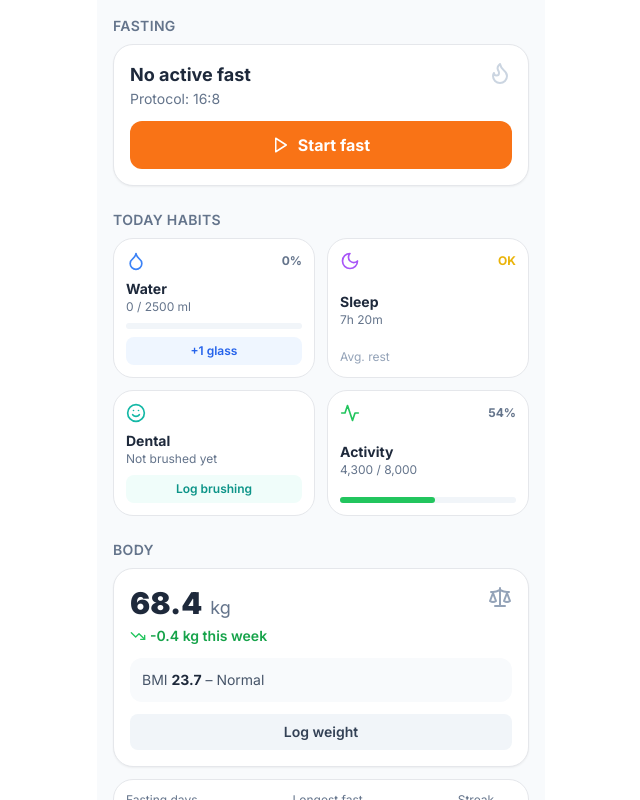
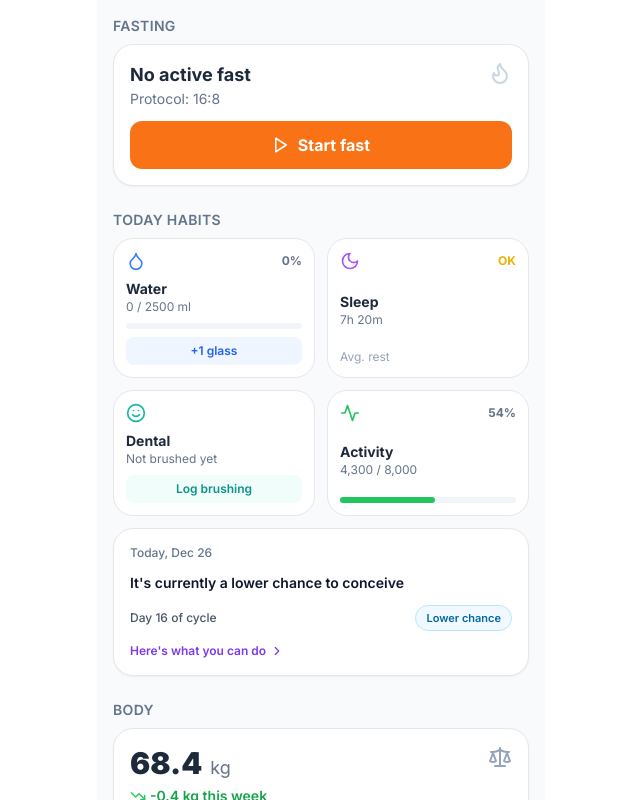
Before and after one commit to siavashakbarzadeh/fastingpro, a Next.js app: page /dashboard in a window 1280 px wide. Shown: the top 800 px of the page, without its empty margins (319-959 px from the left). Built offline with nearby package versions, Linux system fonts and the light colour scheme.

Commit message:
Update page.tsx

```diff
--- a/app/dashboard/page.tsx
+++ b/app/dashboard/page.tsx
@@ -25,6 +25,16 @@ import {
 } from 'lucide-react';
 import { useBrushingTracker } from '@/lib/hooks/useBrushingTracker';
 
+// Cycle types
+type FertilityLevel = "low" | "medium" | "high";
+
+interface CycleTodaySummary {
+    dateLabel: string;
+    cycleDay: number;
+    fertilityLevel: FertilityLevel;
+    message: string;
+}
+
 export default function DashboardPage() {
     const router = useRouter();
     const { summary: brushingSummary, logTodayBrushed } = useBrushingTracker();
@@ -50,6 +60,14 @@ export default function DashboardPage() {
     const [fastingDays] = useState(12);
     const [longestFastHours] = useState(18);
     const [currentStreak] = useState(3);
+
+    // Cycle state (mock data)
+    const cycleToday: CycleTodaySummary = {
+        dateLabel: "Today, Dec 26",
+        cycleDay: 16,
+        fertilityLevel: "low",
+        message: "It's currently a lower chance to conceive",
+    };
 
     // Computed values
     const bmi = weightKg && heightCm ? weightKg / Math.pow(heightCm / 100, 2) : 0;
@@ -260,6 +278,11 @@ export default function DashboardPage() {
                     </div>
 
                 </div>
+
+                {/* Cycle summary card */}
+                <div className="mt-3">
+                    <CycleTodayCard summary={cycleToday} />
+                </div>
             </section>
 
             {/* Section 3: Body */}
@@ -346,3 +369,46 @@ export default function DashboardPage() {
         </div>
     );
 }
+
+// Cycle Today Card Component
+function CycleTodayCard({ summary }: { summary: CycleTodaySummary }) {
+    const router = useRouter();
+
+    const levelColors: Record<FertilityLevel, string> = {
+        low: "bg-sky-50 text-sky-700 border-sky-200",
+        medium: "bg-amber-50 text-amber-700 border-amber-200",
+        high: "bg-emerald-50 text-emerald-700 border-emerald-200",
+    };
+
+    const levelLabels: Record<FertilityLevel, string> = {
+        low: "Lower chance",
+        medium: "Good timing",
+        high: "High chance",
+    };
+
+    return (
+        <div className="rounded-2xl border bg-white shadow-sm p-4 space-y-3">
+            <p className="text-xs text-slate-500 font-medium">{summary.dateLabel}</p>
+
+            <p className="text-sm font-semibold text-slate-900">
+                {summary.message}
+            </p>
+
+            <div className="flex items-center justify-between text-xs">
+                <span className="text-slate-600 font-medium">Day {summary.cycleDay} of cycle</span>
+                <span className={`inline-flex items-center rounded-full px-2.5 py-1 text-[11px] font-semibold border ${levelColors[summary.fertilityLevel]}`}>
+                    {levelLabels[summary.fertilityLevel]}
+                </span>
+            </div>
+
+            <button
+                type="button"
+                onClick={() => router.push("/cycle")}
+                className="text-xs font-semibold text-violet-600 hover:text-violet-700 transition-colors flex items-center gap-1"
+            >
+                Here's what you can do
+                <ChevronRight size={14} />
+            </button>
+        </div>
+    );
+}
```
